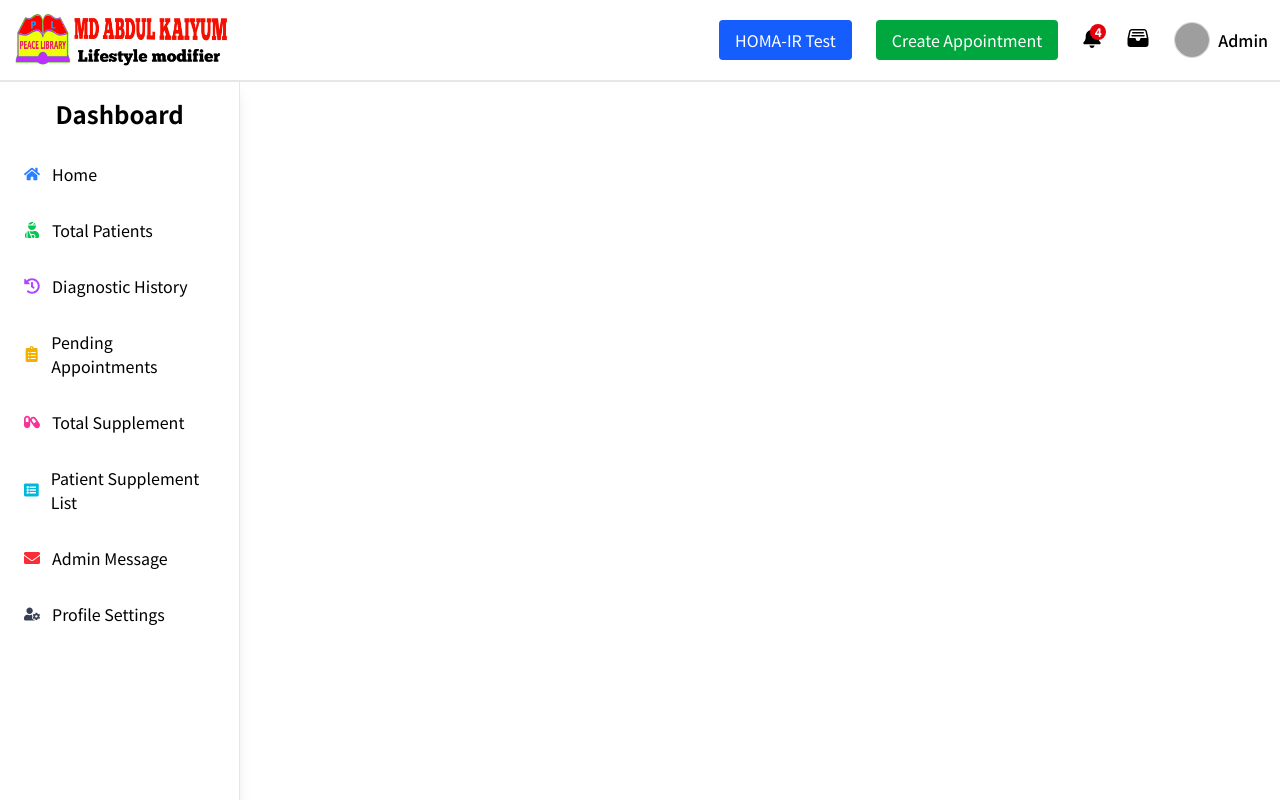
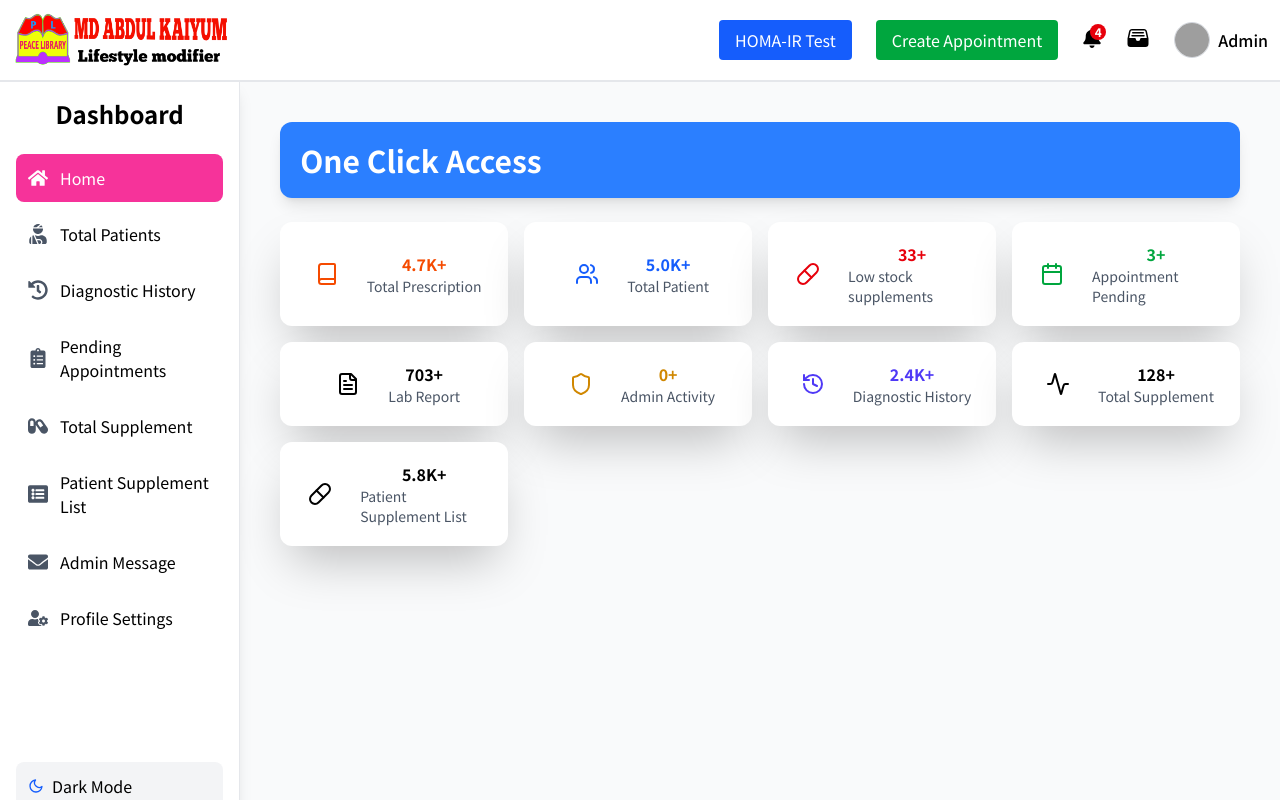
Before and after one commit to KMTonmoy/DrTech-Job-Task, a Next.js app: page /dashboard in a window 1280 px wide. Shown: the top 800 px of the page. Built offline with nearby package versions, Linux system fonts and the light colour scheme; grey boxes are pictures that could not be loaded.

Commit message:
One Click Access

```diff
--- a/package.json
+++ b/package.json
@@ -9,6 +9,9 @@
     "lint": "next lint"
   },
   "dependencies": {
+    "@dnd-kit/core": "^6.3.1",
+    "@dnd-kit/sortable": "^10.0.0",
+    "@dnd-kit/utilities": "^3.2.2",
     "axios": "^1.10.0",
     "framer-motion": "^12.19.2",
     "lucide-react": "^0.525.0",
--- a/src/app/dashboard/page.jsx
+++ b/src/app/dashboard/page.jsx
@@ -1,11 +1,155 @@
-import React from 'react'
+'use client';
 
-const page = () => {
+import { Book, Users, Calendar, Activity, Pill, FileText, Shield, History } from 'lucide-react';
+import React, { useState, useRef, useEffect } from 'react';
+
+const Dashboard = () => {
+  const [items, setItems] = useState([
+    { id: 1, icon: <Book />, value: '4.7K+', label: 'Total Prescription', color: 'orange' },
+    { id: 2, icon: <Users />, value: '5.0K+', label: 'Total Patient', color: 'blue' },
+    { id: 3, icon: <Pill />, value: '33+', label: 'Low stock supplements', color: 'red' },
+    { id: 4, icon: <Calendar />, value: '3+', label: 'Appointment Pending', color: 'green' },
+    { id: 5, icon: <FileText />, value: '703+', label: 'Lab Report', color: 'purple' },
+    { id: 6, icon: <Shield />, value: '0+', label: 'Admin Activity', color: 'yellow' },
+    { id: 7, icon: <History />, value: '2.4K+', label: 'Diagnostic History', color: 'indigo' },
+    { id: 8, icon: <Activity />, value: '128+', label: 'Total Supplement', color: 'pink' },
+    { id: 9, icon: <Pill />, value: '5.8K+', label: 'Patient Supplement List', color: 'teal' }
+  ]);
+
+  const [draggedItem, setDraggedItem] = useState(null);
+  const containerRef = useRef(null);
+
+  const handleDragStart = (e, id) => {
+    setDraggedItem(id);
+    e.dataTransfer.effectAllowed = 'move';
+    e.dataTransfer.setData('text/plain', id);
+  };
+
+  const handleDragOver = (e) => {
+    e.preventDefault();
+    e.dataTransfer.dropEffect = 'move';
+  };
+
+  const handleDrop = (e, targetId) => {
+    e.preventDefault();
+    if (draggedItem === targetId) return;
+
+    setItems(prevItems => {
+      const draggedIndex = prevItems.findIndex(item => item.id === draggedItem);
+      const targetIndex = prevItems.findIndex(item => item.id === targetId);
+
+      const newItems = [...prevItems];
+      const [removed] = newItems.splice(draggedIndex, 1);
+      newItems.splice(targetIndex, 0, removed);
+
+      return newItems;
+    });
+  };
+
+  // Add touch support
+  const [touchStartPos, setTouchStartPos] = useState(null);
+  const [touchCurrentPos, setTouchCurrentPos] = useState(null);
+  const [touchDraggedItem, setTouchDraggedItem] = useState(null);
+
+  const handleTouchStart = (e, id) => {
+    setTouchDraggedItem(id);
+    const touch = e.touches[0];
+    setTouchStartPos({ x: touch.clientX, y: touch.clientY });
+    setTouchCurrentPos({ x: touch.clientX, y: touch.clientY });
+  };
+
+  const handleTouchMove = (e) => {
+    if (!touchDraggedItem) return;
+    const touch = e.touches[0];
+    setTouchCurrentPos({ x: touch.clientX, y: touch.clientY });
+  };
+
+  const handleTouchEnd = () => {
+    if (!touchDraggedItem || !touchStartPos) return;
+
+    // Simple swap logic for touch devices
+    const deltaX = touchCurrentPos.x - touchStartPos.x;
+    const deltaY = touchCurrentPos.y - touchStartPos.y;
+
+    if (Math.abs(deltaX) > 50 || Math.abs(deltaY) > 50) {
+      const draggedIndex = items.findIndex(item => item.id === touchDraggedItem);
+      const direction = deltaX > 0 ? 1 : -1;
+      const targetIndex = Math.min(Math.max(draggedIndex + direction, 0), items.length - 1);
+
+      if (draggedIndex !== targetIndex) {
+        setItems(prevItems => {
+          const newItems = [...prevItems];
+          const temp = newItems[draggedIndex];
+          newItems[draggedIndex] = newItems[targetIndex];
+          newItems[targetIndex] = temp;
+          return newItems;
+        });
+      }
+    }
+
+    setTouchDraggedItem(null);
+    setTouchStartPos(null);
+    setTouchCurrentPos(null);
+  };
+
   return (
-    <div>
+    <div className='w-full p-4 md:p-10 min-h-screen bg-gray-50'>
+      {/* Header */}
+      <div className='w-full p-5 rounded-xl mb-6 bg-blue-500 text-white shadow-lg'>
+        <h1 className='text-2xl md:text-3xl font-bold'>One Click Access</h1>
+      </div>
 
+      {/* Stats Grid with Drag and Drop */}
+      <div
+        ref={containerRef}
+        className='grid grid-cols-1 sm:grid-cols-2 lg:grid-cols-3 xl:grid-cols-4 gap-4'
+        onDragOver={handleDragOver}
+      >
+        {items.map((item) => (
+          <div
+            key={item.id}
+            draggable
+            onDragStart={(e) => handleDragStart(e, item.id)}
+            onDrop={(e) => handleDrop(e, item.id)}
+            onTouchStart={(e) => handleTouchStart(e, item.id)}
+            onTouchMove={handleTouchMove}
+            onTouchEnd={handleTouchEnd}
+            className={`flex justify-center gap-5 bg-white shadow-2xl items-center rounded-xl p-5 hover:shadow-xl transition-all ${(draggedItem === item.id || touchDraggedItem === item.id) ? 'opacity-50' : ''
+              }`}
+            style={{
+              transform: touchDraggedItem === item.id && touchCurrentPos ?
+                `translate(${touchCurrentPos.x - touchStartPos.x}px, ${touchCurrentPos.y - touchStartPos.y}px)` :
+                'none'
+            }}
+          >
+            <button className={`bg-[${getColor(item.color, 'bg')}] text-${item.color}-600 p-2 rounded-full`}>
+              {React.cloneElement(item.icon, { className: `text-${item.color}-600` })}
+            </button>
+            <div className="flex flex-col items-center">
+              <p className={`text-${item.color}-600 font-bold`}>{item.value}</p>
+              <p className="text-gray-600 text-sm">{item.label}</p>
+            </div>
+          </div>
+        ))}
+      </div>
     </div>
-  )
-}
+  );
+};
 
-export default page
+// Helper function for color mapping
+const getColor = (color, type) => {
+  const colors = {
+    orange: { bg: 'ff570a73', text: 'orange' },
+    blue: { bg: '3b82f673', text: 'blue' },
+    red: { bg: 'ef444473', text: 'red' },
+    green: { bg: '10b98173', text: 'green' },
+    purple: { bg: '8b5cf673', text: 'purple' },
+    yellow: { bg: 'f59e0b73', text: 'yellow' },
+    indigo: { bg: '6366f173', text: 'indigo' },
+    pink: { bg: 'ec489973', text: 'pink' },
+    teal: { bg: '14b8a673', text: 'teal' }
+  };
+  return colors[color]?.[type] || colors.orange[type];
+};
+
+export default Dashboard;
--- /dev/null
+++ b/src/app/dashboard/total-patients/page.jsx
@@ -0,0 +1,11 @@
+import React from 'react'
+
+const TotalPatients = () => {
+  return (
+    <div>
+
+    </div>
+  )
+}
+
+export default TotalPatients
--- a/src/components/Sidebar.jsx
+++ b/src/components/Sidebar.jsx
@@ -10,11 +10,17 @@ import {
   FaListAlt,
   FaEnvelope,
   FaUserCog,
+  FaBars,
+  FaTimes,
 } from 'react-icons/fa';
 import { FiSun, FiMoon } from 'react-icons/fi';
+import { usePathname } from 'next/navigation';
 
 const Sidebar = () => {
+  const pathname = usePathname();
   const [theme, setTheme] = useState('light');
+  const [collapsed, setCollapsed] = useState(false);
+  const [mobileOpen, setMobileOpen] = useState(false);
 
   useEffect(() => {
     const saved = localStorage.getItem('theme') || 'light';
@@ -30,41 +36,91 @@ const Sidebar = () => {
   };
 
   const navItems = [
-    { icon: <FaHome className="text-blue-500" />, label: 'Home' },
-    { icon: <FaUserInjured className="text-green-500" />, label: 'Total Patients' },
-    { icon: <FaHistory className="text-purple-500" />, label: 'Diagnostic History' },
-    { icon: <FaClipboardList className="text-yellow-500" />, label: 'Pending Appointments' },
-    { icon: <FaCapsules className="text-pink-500" />, label: 'Total Supplement' },
-    { icon: <FaListAlt className="text-cyan-500" />, label: 'Patient Supplement List' },
-    { icon: <FaEnvelope className="text-red-500" />, label: 'Admin Message' },
-    { icon: <FaUserCog className="text-gray-700 dark:text-gray-300" />, label: 'Profile Settings' },
+    { icon: <FaHome />, label: 'Home', path: '/dashboard' },
+    { icon: <FaUserInjured />, label: 'Total Patients', path: '/dashboard/total-patients' },
+    { icon: <FaHistory />, label: 'Diagnostic History', path: '/dashboard/diagnostic-history' },
+    { icon: <FaClipboardList />, label: 'Pending Appointments', path: '/dashboard/pending-appointments' },
+    { icon: <FaCapsules />, label: 'Total Supplement', path: '/dashboard/total-supplement' },
+    { icon: <FaListAlt />, label: 'Patient Supplement List', path: '/dashboard/patient-supplement-list' },
+    { icon: <FaEnvelope />, label: 'Admin Message', path: '/dashboard/admin-message' },
+    { icon: <FaUserCog />, label: 'Profile Settings', path: '/dashboard/profile-settings' },
   ];
 
+  const isActive = (path) => {
+    if (path === '/dashboard') {
+      return pathname === path;
+    }
+    return pathname.startsWith(path);
+  };
+
   return (
-    <div className={`min-h-screen w-72 p-4 shadow-lg border-r ${theme === 'dark' ? 'bg-black text-white border-gray-700' : 'bg-white text-black border-gray-200'} flex flex-col justify-between`}>
+    <>
+      {/* Mobile menu button */}
+      <button
+        className={`md:hidden fixed top-4 left-4 z-50 p-2 rounded-lg ${theme === 'dark' ? 'bg-gray-800 text-white' : 'bg-white text-black'} shadow-md`}
+        onClick={() => setMobileOpen(!mobileOpen)}
+      >
+        {mobileOpen ? <FaTimes size={20} /> : <FaBars size={20} />}
+      </button>
+
+      {/* Sidebar */}
+      <div
+        className={`fixed md:relative min-h-screen ${collapsed ? 'w-20' : 'w-72'} p-4 shadow-lg border-r ${theme === 'dark' ? 'bg-black text-white border-gray-700' : 'bg-white text-black border-gray-200'} flex flex-col justify-between transition-all duration-300 z-40 ${mobileOpen ? 'left-0' : '-left-full md:left-0'}`}
+      >
         <div>
+          {!collapsed ? (
             <h2 className="text-2xl font-bold mb-6 text-center">Dashboard</h2>
-        <ul className="space-y-4">
+          ) : (
+            <div className="h-12 flex items-center justify-center mb-6">
+              <span className="text-2xl font-bold">D</span>
+            </div>
+          )}
+          <ul className="space-y-2">
             {navItems.map((item, i) => (
               <li
                 key={i}
-              className={`flex items-center gap-3 p-2 rounded hover:bg-gray-100 dark:hover:bg-gray-800 cursor-pointer`}
+                className={`flex items-center gap-3 p-3 rounded-lg cursor-pointer transition-colors ${isActive(item.path) ? 'bg-pink-500 text-white' : theme === 'dark' ? 'hover:bg-gray-800' : 'hover:bg-gray-100'}`}
+                onClick={() => setMobileOpen(false)}
               >
+                <a href={item.path} className="flex items-center gap-3 w-full">
+                  <span className={`text-xl ${isActive(item.path) ? 'text-white' : theme === 'dark' ? 'text-gray-300' : 'text-gray-600'}`}>
                     {item.icon}
-              <span>{item.label}</span>
+                  </span>
+                  {!collapsed && <span>{item.label}</span>}
+                </a>
               </li>
             ))}
           </ul>
         </div>
 
+        <div className="space-y-4">
           <button
             onClick={toggleTheme}
-        className="flex items-center gap-2 mt-6 px-4 py-2 bg-gray-100 dark:bg-gray-800 rounded hover:bg-gray-200 dark:hover:bg-gray-700 transition"
+            className={`flex items-center gap-2 w-full p-3 rounded-lg ${theme === 'dark' ? 'bg-gray-800 hover:bg-gray-700' : 'bg-gray-100 hover:bg-gray-200'} transition`}
           >
-        {theme === 'light' ? <FiMoon className="text-blue-600" /> : <FiSun className="text-yellow-400" />}
+            {theme === 'light' ? (
+              <FiMoon className="text-blue-600" />
+            ) : (
+              <FiSun className="text-yellow-400" />
+            )}
+            {!collapsed && (
               <span>{theme === 'light' ? 'Dark Mode' : 'Light Mode'}</span>
+            )}
+          </button>
+
+          <button
+            onClick={() => setCollapsed(!collapsed)}
+            className={`hidden md:flex items-center justify-center w-full p-3 rounded-lg ${theme === 'dark' ? 'bg-gray-800 hover:bg-gray-700' : 'bg-gray-100 hover:bg-gray-200'} transition`}
+          >
+            {collapsed ? (
+              <FaBars className="text-gray-500" />
+            ) : (
+              <FaTimes className="text-gray-500" />
+            )}
           </button>
         </div>
+      </div>
+    </>
   );
 };
 
```
Also changed, not shown: 1 other file (tests, documents, lock files or other folders). Lines whose indentation alone changed are shown as unchanged.
